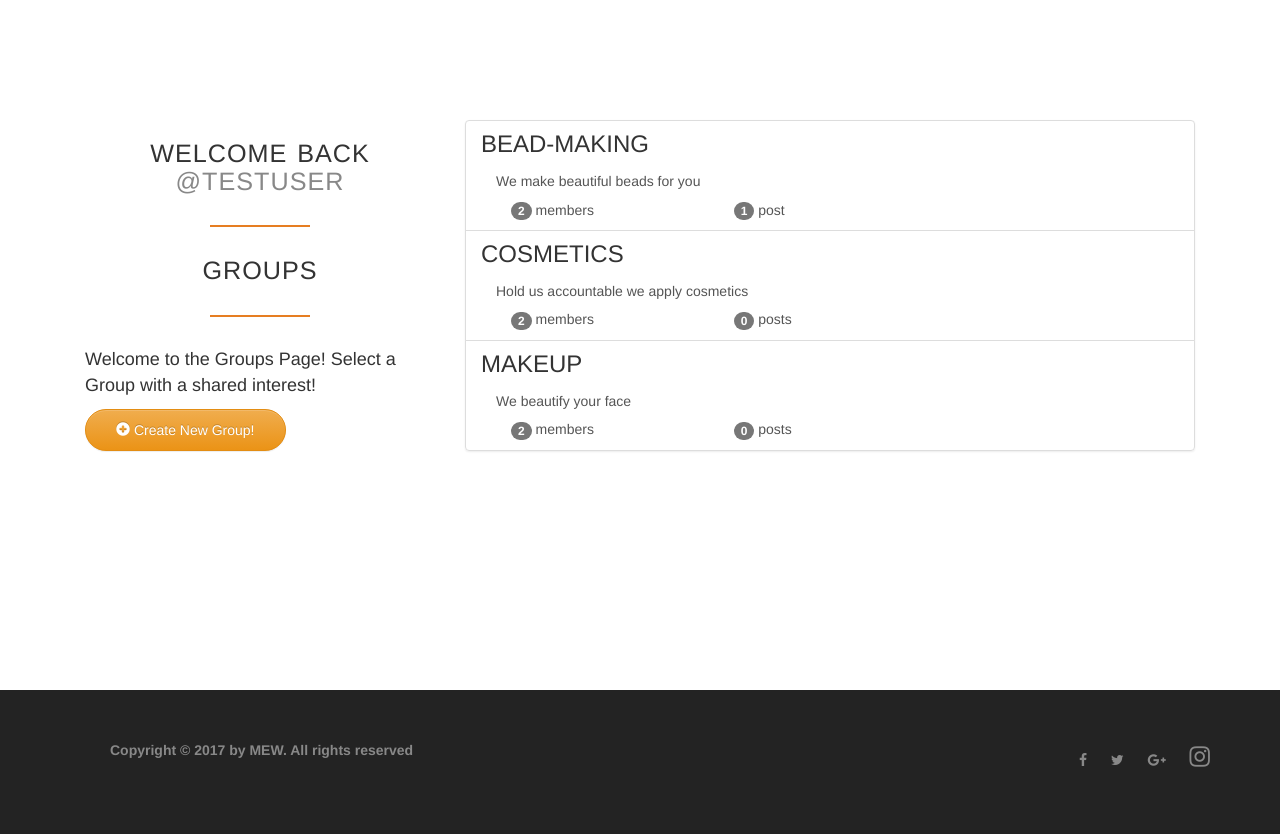
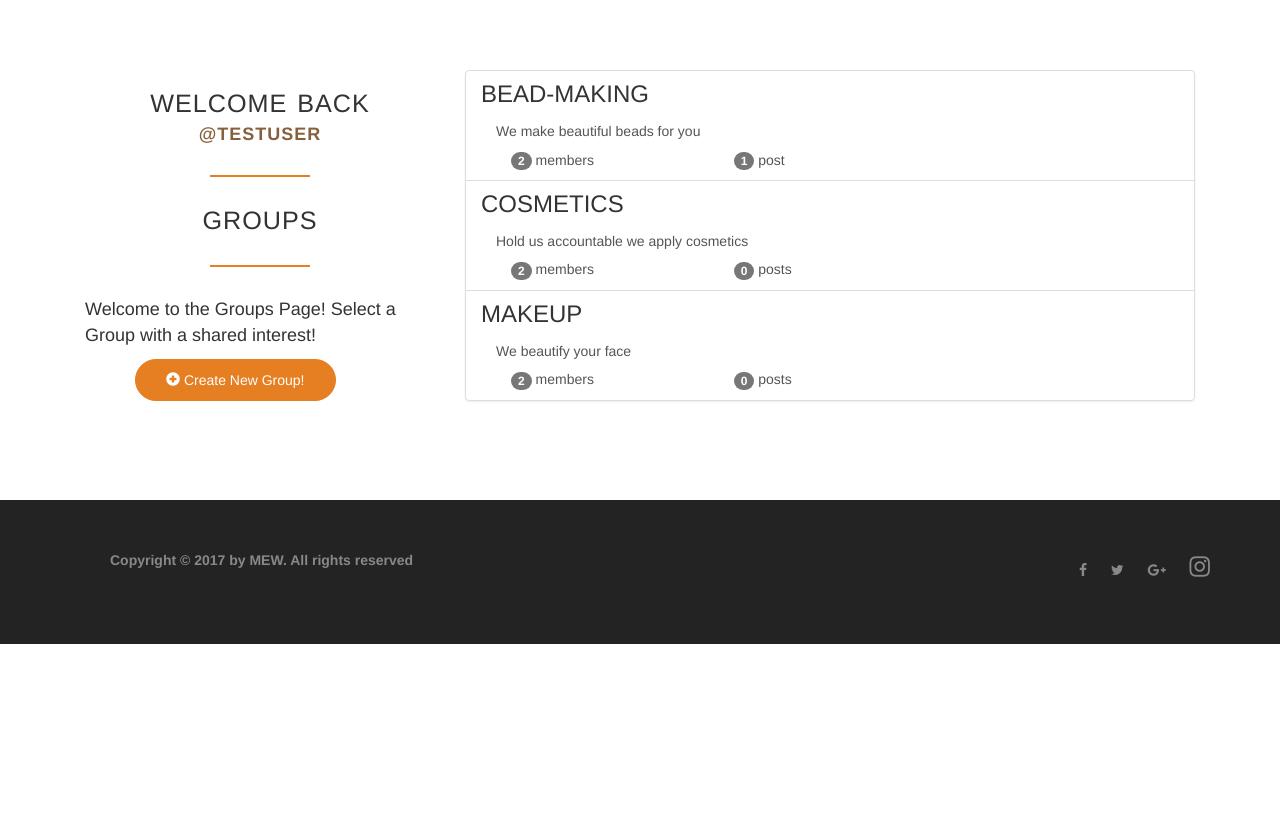
Before and after one commit to andela-iakande/meet-up-experts, a Django app: page /groups/ in a window 1280 px wide. Shown: the part 80-914 px from the top of the page. After the commit the page ends 724 px from the top, so only its background shows below. Run offline with Django 3.2, Linux system fonts and the light colour scheme; a user stored in the database is signed in; data comes from the database, SQL or seed files in the repository; both versions use the stored data as it was after the commit; some libraries are stand-ins or nearby versions.

Commit message:
add and style return to create groups page

```diff
--- a/meelorlah/groups/templates/groups/group_list.html
+++ b/meelorlah/groups/templates/groups/group_list.html
@@ -4,9 +4,9 @@
 	<div class="col-6 col-md-4">
 		<div class="content-group">
 			{% if user.is_authenticated %}
-		<h2>
+			<h2 class ="welcome-back">
 				Welcome back
-			<a href="{% url 'posts:for_user' username=user.username %}">@{{user.username }}</a>
+				<a class = "welcome-back" href="{% url 'posts:for_user' username=user.username %}">@{{user.username }}</a>
 			</h2>
 
 		{% endif %}
@@ -15,11 +15,10 @@
 				<p class = "groups-select">Welcome to the Groups Page! Select a Group with a shared interest!</p>
 		</div>
 		{% if user.is_authenticated %}
-	<a href="{% url 'groups:create' %}" class="btn btn-md btn-fill btn-warning"><span class="glyphicon glyphicon-plus-sign"></span> Create New Group!</a>
+		<a href="{% url 'groups:create' %}" class="btn btn-full create"><span class="glyphicon glyphicon-plus-sign"></span> Create New Group!</a>
 		{% endif %}
 	</div>
 	{% endblock %}
-
 	{% block group_content %}
 	<div class="col-12 col-md-8">
 		<div class="list-group">
@@ -41,4 +40,5 @@
 			{% endfor %}
 		</div>
 	</div>
+
 {% endblock %}
--- a/meelorlah/static/meelorlah/css/master.css
+++ b/meelorlah/static/meelorlah/css/master.css
@@ -286,9 +286,6 @@ section.section-costume{
     width: 100%;
     height: 8%;
   }
-  footer.footer {
-    margin-top: 20px;
-  }
    .footer-nav {
      list-style: none;
      float: left;
@@ -359,6 +356,11 @@ h1.welcome {
 nav.navbar.navbar-inverse {
   height: 80px;
 }
+@media only screen and (max-width: 480px) {
+  nav.navbar.navbar-inverse {
+     height: 238px !important;
+}
+}
 
 a.btn.btn-simple-login {
   margin-top: 15px;
@@ -371,8 +373,7 @@ ul.nav.navbar-nav.navbar-right{
 }
 
 .jumbotron {
-    padding-top: 120px;
-    height: 480px;
+    height: 450px;
 }
 .form-group {
   margin-bottom: 15px;
@@ -423,22 +424,26 @@ input.btn.btn-signup {
   border: 1px solid #e67e22;
   font-weight: 500;
 }
+a.btn.btn-simple-signup {
+  margin-top: 15px;
+}
 
 
 /* --------------------------------------------------------- */
 /* GROUPS PAGE */
 /* --------------------------------------------------------- */
 .row.groups {
-  margin-top: 100px;
-}
-
-.groups-footer {
-  padding-top: 170px;
+  margin-top: 50px;
 }
 
 p.groups-select {
   font-size: 18px;
   font-weight:400;
+}
+@media only screen and (max-width: 480px) {
+  .groups-footer {
+    padding-top: 350px;
+  }
 }
 
 /* --------------------------------------------------------- */
@@ -457,3 +462,19 @@ h1.test {
 a.allgroups-link:hover {
   color:#865F3C;
 }
+
+/* --------------------------------------------------------- */
+/* AUTHORIZATION PAGE */    /* Return to groups page */
+/* --------------------------------------------------------- */
+a.welcome-back {
+  color: #865F3C;
+  font-size: 18px;
+  font-weight: 800;
+}
+a.btn.btn-full.create {
+  margin-bottom: 50px;
+  margin-left: 50px;
+}
+a.btn.btn-full.create:hover {
+  background-color:#F0AF76;
+}
--- a/meelorlah/templates/groups-base.html
+++ b/meelorlah/templates/groups-base.html
@@ -33,9 +33,9 @@
         </div>
     </div>
     <div class ="groups-footer">
-    {% block footer %}
-      {% include "footer_partial.html" %}
-    {% endblock %}
+            {% block footer %}
+            {% include "footer_partial.html" %}
+          {% endblock %}
     </div>
   </body>
   <script src="{% static "meelorlah/js/master.js"%}" type="text/javascript" ></script>
--- a/meelorlah/templates/signup-nav-partial.html
+++ b/meelorlah/templates/signup-nav-partial.html
@@ -15,9 +15,9 @@
                 </div>
                 <div class="collapse navbar-collapse" id="myNavbar">
                 <ul class= "nav navbar-nav navbar-right">
-                        <li><a href="{% url 'groups:all' %}"class="btn btn-simple-login">Groups</a></li>
-                        <li><a href="{% url 'accounts:login' %}" class="btn btn-simple-login">Log in</a></li>
-                        <li><a href="{% url 'accounts:signup' %}" class="btn btn-simple-login">Sign up</a></li>
+                        <li><a href="{% url 'groups:all' %}"class="btn btn-simple-signup">Groups</a></li>
+                        <li><a href="{% url 'accounts:login' %}" class="btn btn-simple-signup">Log in</a></li>
+                        <li><a href="{% url 'accounts:signup' %}" class="btn btn-simple-signup">Sign up</a></li>
                     </ul>
                 </div>
             </div>
```
Also changed, not shown: meelorlah/db.sqlite3. Lines whose indentation alone changed are shown as unchanged.
